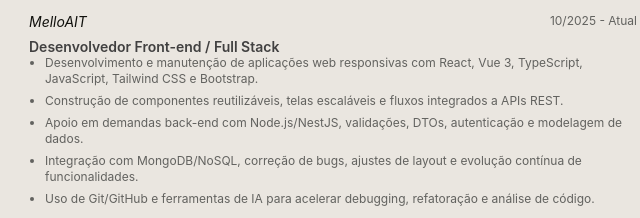
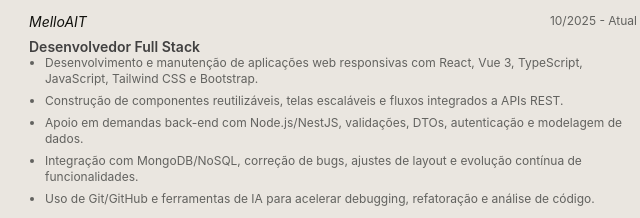
Before and after one commit to Snaymi/Curriculum, a plain HTML site: page index.html in a window 1280 px wide. Shown: the part 566-784 px from the top of the page, 451-1091 px from the left. Drawn offline with nearby package versions, Linux system fonts and the light colour scheme; some icons are missing.

Commit message:
full stack melloAIT

```diff
--- a/index.html
+++ b/index.html
@@ -173,7 +173,7 @@
               <p>10/2025 - Atual</p>
             </div>
             <div class="pixel-content" id="pixel0">
-              <h2>Desenvolvedor Front-end / Full Stack</h2>
+              <h2>Desenvolvedor Full Stack</h2>
               <ul class="experience-list">
                 <li>Desenvolvimento e manutenção de aplicações web responsivas com React, Vue 3, TypeScript, JavaScript, Tailwind CSS e Bootstrap.</li>
                 <li>Construção de componentes reutilizáveis, telas escaláveis e fluxos integrados a APIs REST.</li>
```
